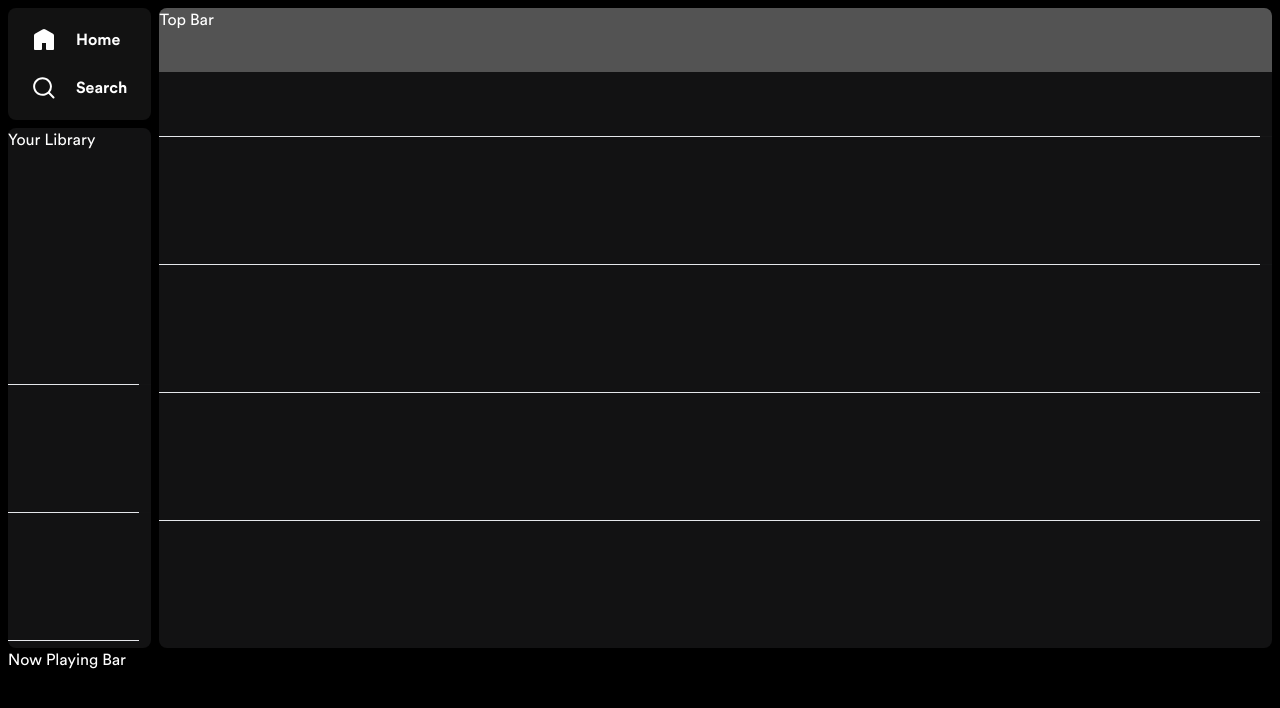
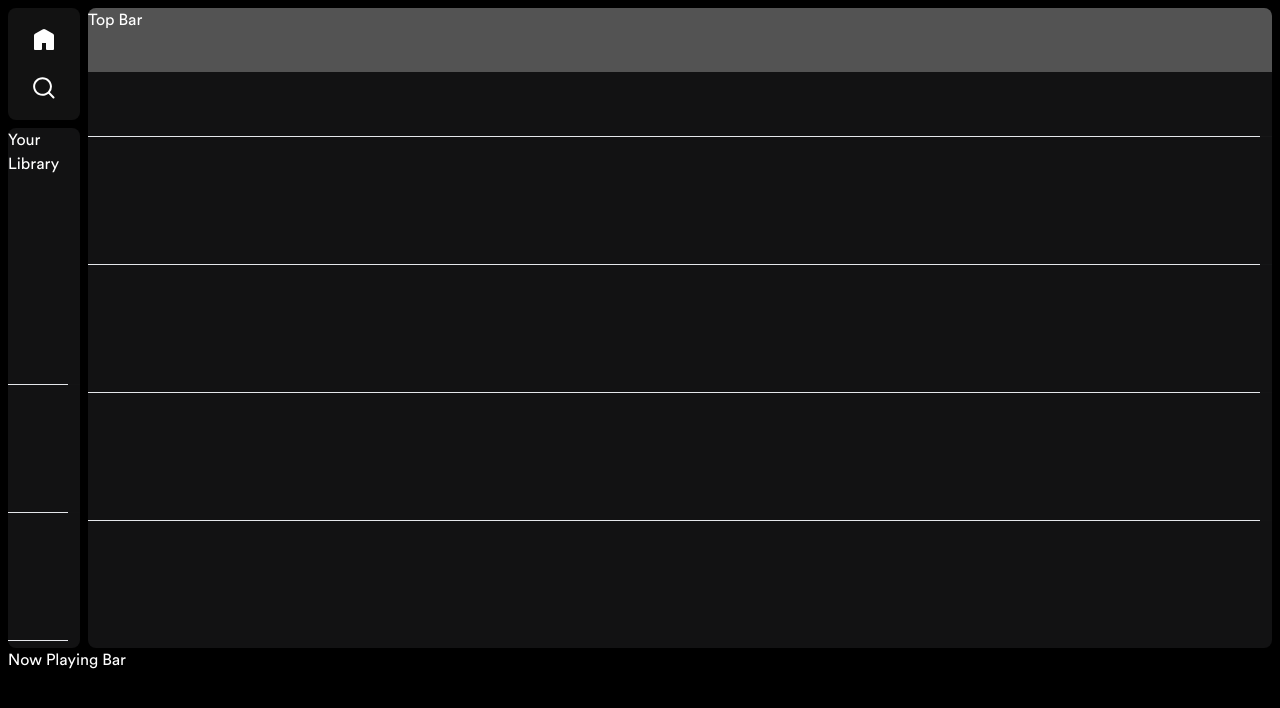
Before and after one commit to RaymarMonte/Spotify-Clone, a Next.js app: page / in a window 1280 px wide. Shown: the top 708 px of the page. Built offline with nearby package versions, Linux system fonts and the light colour scheme.

Commit message:
Modified MenuItem to be a stateless component and added isLabelShown prop

```diff
--- a/src/components/side-bar/menu/menu-item.tsx
+++ b/src/components/side-bar/menu/menu-item.tsx
@@ -1,16 +1,17 @@
-export function MenuItem({
-    icon, label
+export const MenuItem = ({
+    icon, label, isLabelShown
 }: {
     icon: React.ReactNode,
     label: string
-}) {
+    isLabelShown: boolean
+}) => {
     return (
         <li className="px-3 py-1">
             <div className="flex items-center gap-5 h-10">
                 <svg height="24" width="24" className="fill-white">
                     {icon}
                 </svg>
-                <span className="font-bold text-base">{label}</span>
+                {isLabelShown && (<span className="font-bold text-base">{label}</span>)}
             </div>
         </li>
     )
--- a/src/components/side-bar/menu/menu.tsx
+++ b/src/components/side-bar/menu/menu.tsx
@@ -6,8 +6,8 @@ export function Menu() {
     return (
         <div className="px-3 py-2 rounded-lg bg-[#121212]">
             <ul>
-                <MenuItem icon={<HomeSVGPath />} label="Home" />
-                <MenuItem icon={<SearchSVGPath />} label="Search" />
+                <MenuItem icon={<HomeSVGPath />} label="Home" isLabelShown={false} />
+                <MenuItem icon={<SearchSVGPath />} label="Search" isLabelShown={false} />
             </ul>
         </div>
     )
```
